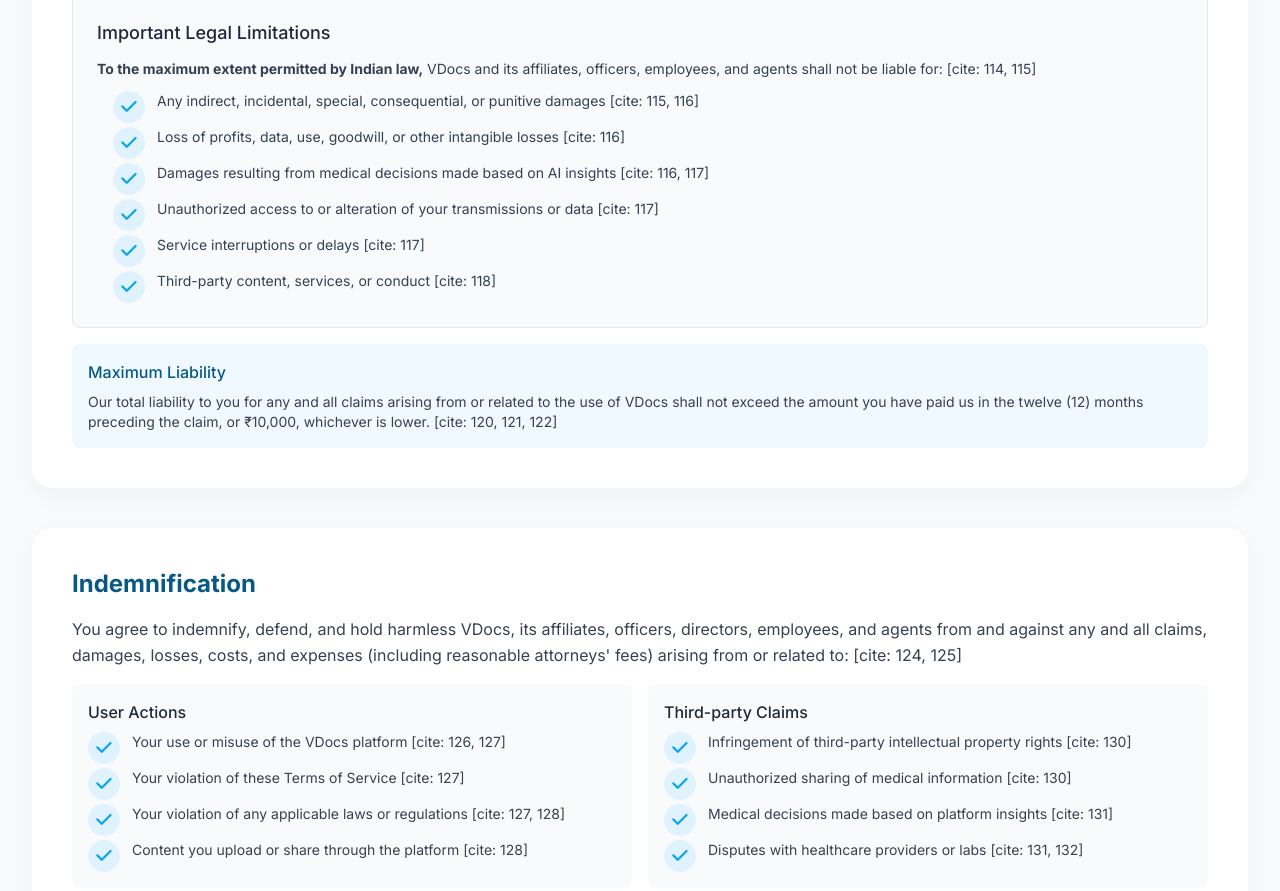
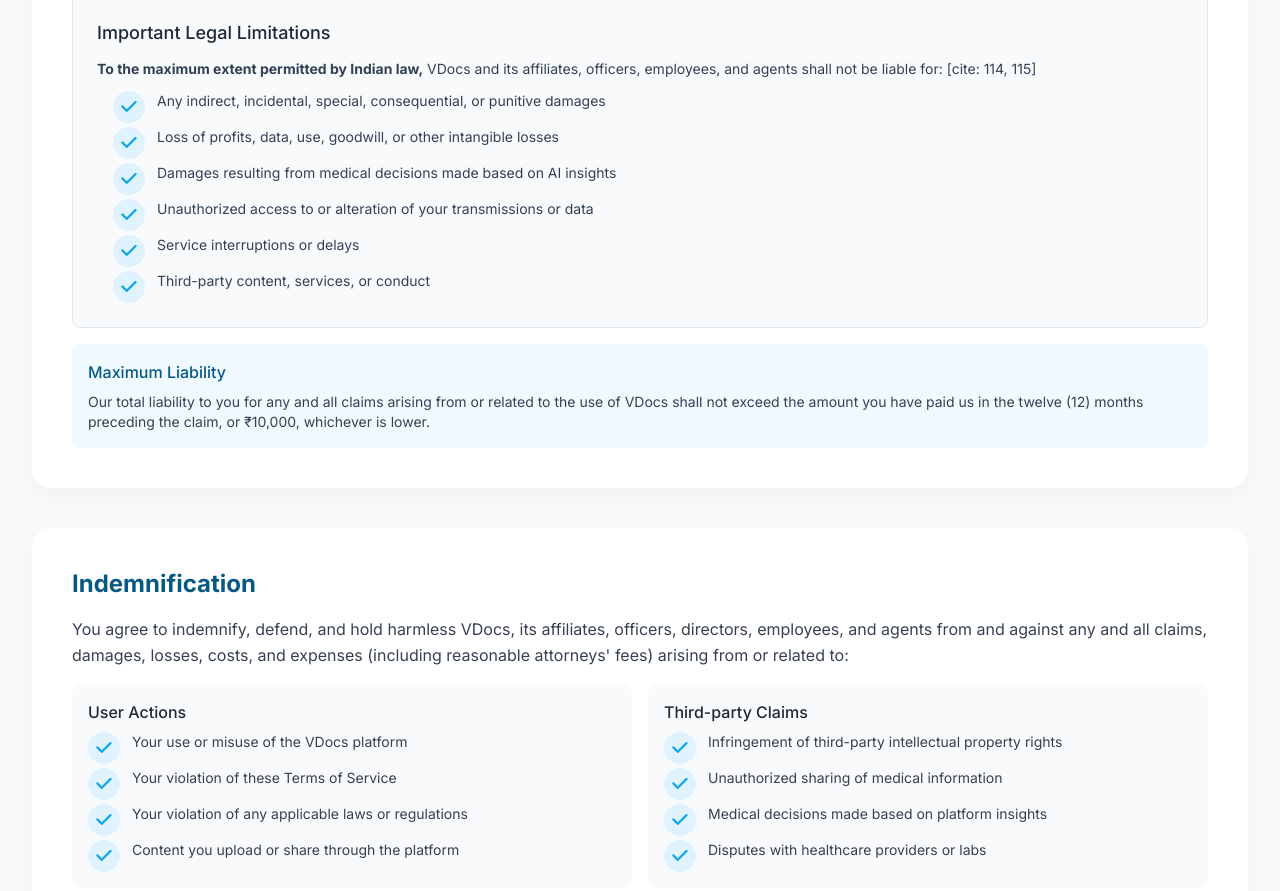
Before and after one commit to arpitasingh133/health_website, a plain HTML site: page terms-of-service.html in a window 1280 px wide. Shown: the part 5445-6336 px from the top of the page. Drawn offline with nearby package versions, Linux system fonts and the light colour scheme.

Commit message:
Approve new UI updates

```diff
--- a/terms-of-service.html
+++ b/terms-of-service.html
@@ -456,12 +456,12 @@
                                 employees, and agents shall not be liable for: [cite: 114, 115]
                             </p>
                             <ul class="list-disc list-inside space-y-1 ml-4">
-                                <li class="flex items-start"><span class="check-icon"><i class="fas fa-check"></i></span>Any indirect, incidental, special, consequential, or punitive damages [cite: 115, 116]</li>
-                                <li class="flex items-start"><span class="check-icon"><i class="fas fa-check"></i></span>Loss of profits, data, use, goodwill, or other intangible losses [cite: 116]</li>
-                                <li class="flex items-start"><span class="check-icon"><i class="fas fa-check"></i></span>Damages resulting from medical decisions made based on AI insights [cite: 116, 117]</li>
-                                <li class="flex items-start"><span class="check-icon"><i class="fas fa-check"></i></span>Unauthorized access to or alteration of your transmissions or data [cite: 117]</li>
-                                <li class="flex items-start"><span class="check-icon"><i class="fas fa-check"></i></span>Service interruptions or delays [cite: 117]</li>
-                                <li class="flex items-start"><span class="check-icon"><i class="fas fa-check"></i></span>Third-party content, services, or conduct [cite: 118]</li>
+                                <li class="flex items-start"><span class="check-icon"><i class="fas fa-check"></i></span>Any indirect, incidental, special, consequential, or punitive damages </li>
+                                <li class="flex items-start"><span class="check-icon"><i class="fas fa-check"></i></span>Loss of profits, data, use, goodwill, or other intangible losses </li>
+                                <li class="flex items-start"><span class="check-icon"><i class="fas fa-check"></i></span>Damages resulting from medical decisions made based on AI insights </li>
+                                <li class="flex items-start"><span class="check-icon"><i class="fas fa-check"></i></span>Unauthorized access to or alteration of your transmissions or data </li>
+                                <li class="flex items-start"><span class="check-icon"><i class="fas fa-check"></i></span>Service interruptions or delays </li>
+                                <li class="flex items-start"><span class="check-icon"><i class="fas fa-check"></i></span>Third-party content, services, or conduct </li>
                             </ul>
                         </div>
                     </div>
@@ -470,7 +470,7 @@
                         <p class="text-sm text-gray-700">
                             Our total liability to you for any and all claims arising from or related to the use of VDocs
                             shall not exceed the amount you have paid us in the twelve (12) months preceding the claim,
-                            or ₹10,000, whichever is lower. [cite: 120, 121, 122]
+                            or ₹10,000, whichever is lower.
                         </p>
                     </div>
                 </div>
@@ -482,25 +482,25 @@
                     <p class="text-gray-700 leading-relaxed">
                         You agree to indemnify, defend, and hold harmless VDocs, its affiliates, officers, directors,
                         employees, and agents from and against any and all claims, damages, losses, costs, and expenses
-                        (including reasonable attorneys' fees) arising from or related to: [cite: 124, 125]
+                        (including reasonable attorneys' fees) arising from or related to:
                     </p>
                     <div class="grid md:grid-cols-2 gap-4">
                         <div class="bg-gray-50 p-4 rounded-lg">
                             <h4 class="font-medium text-gray-800 mb-2">User Actions</h4>
                             <ul class="text-sm text-gray-700 space-y-1 list-disc list-inside">
-                                <li class="flex items-start"><span class="check-icon"><i class="fas fa-check"></i></span>Your use or misuse of the VDocs platform [cite: 126, 127]</li>
-                                <li class="flex items-start"><span class="check-icon"><i class="fas fa-check"></i></span>Your violation of these Terms of Service [cite: 127]</li>
-                                <li class="flex items-start"><span class="check-icon"><i class="fas fa-check"></i></span>Your violation of any applicable laws or regulations [cite: 127, 128]</li>
-                                <li class="flex items-start"><span class="check-icon"><i class="fas fa-check"></i></span>Content you upload or share through the platform [cite: 128]</li>
+                                <li class="flex items-start"><span class="check-icon"><i class="fas fa-check"></i></span>Your use or misuse of the VDocs platform </li>
+                                <li class="flex items-start"><span class="check-icon"><i class="fas fa-check"></i></span>Your violation of these Terms of Service </li>
+                                <li class="flex items-start"><span class="check-icon"><i class="fas fa-check"></i></span>Your violation of any applicable laws or regulations </li>
+                                <li class="flex items-start"><span class="check-icon"><i class="fas fa-check"></i></span>Content you upload or share through the platform </li>
                             </ul>
                         </div>
                         <div class="bg-gray-50 p-4 rounded-lg">
                             <h4 class="font-medium text-gray-800 mb-2">Third-party Claims</h4>
                             <ul class="text-sm text-gray-700 space-y-1 list-disc list-inside">
-                                <li class="flex items-start"><span class="check-icon"><i class="fas fa-check"></i></span>Infringement of third-party intellectual property rights [cite: 130]</li>
-                                <li class="flex items-start"><span class="check-icon"><i class="fas fa-check"></i></span>Unauthorized sharing of medical information [cite: 130]</li>
-                                <li class="flex items-start"><span class="check-icon"><i class="fas fa-check"></i></span>Medical decisions made based on platform insights [cite: 131]</li>
-                                <li class="flex items-start"><span class="check-icon"><i class="fas fa-check"></i></span>Disputes with healthcare providers or labs [cite: 131, 132]</li>
+                                <li class="flex items-start"><span class="check-icon"><i class="fas fa-check"></i></span>Infringement of third-party intellectual property rights </li>
+                                <li class="flex items-start"><span class="check-icon"><i class="fas fa-check"></i></span>Unauthorized sharing of medical information</li>
+                                <li class="flex items-start"><span class="check-icon"><i class="fas fa-check"></i></span>Medical decisions made based on platform insights</li>
+                                <li class="flex items-start"><span class="check-icon"><i class="fas fa-check"></i></span>Disputes with healthcare providers or labs</li>
                             </ul>
                         </div>
                     </div>
@@ -587,7 +587,7 @@
                         </div>
                         <div class="mt-6 pt-4 border-t border-primary-200">
                             <p class="text-xs text-gray-600">
-                                <strong>Business Hours:</strong> Monday to Friday, 9:00 AM to 6:00 PM (IST) [cite: 162]
+                                <strong>Business Hours:</strong> Monday to Friday, 9:00 AM to 6:00 PM (IST)
                             </p>
                         </div>
                     </div>
```
Also changed, not shown: package-lock.json (added).
